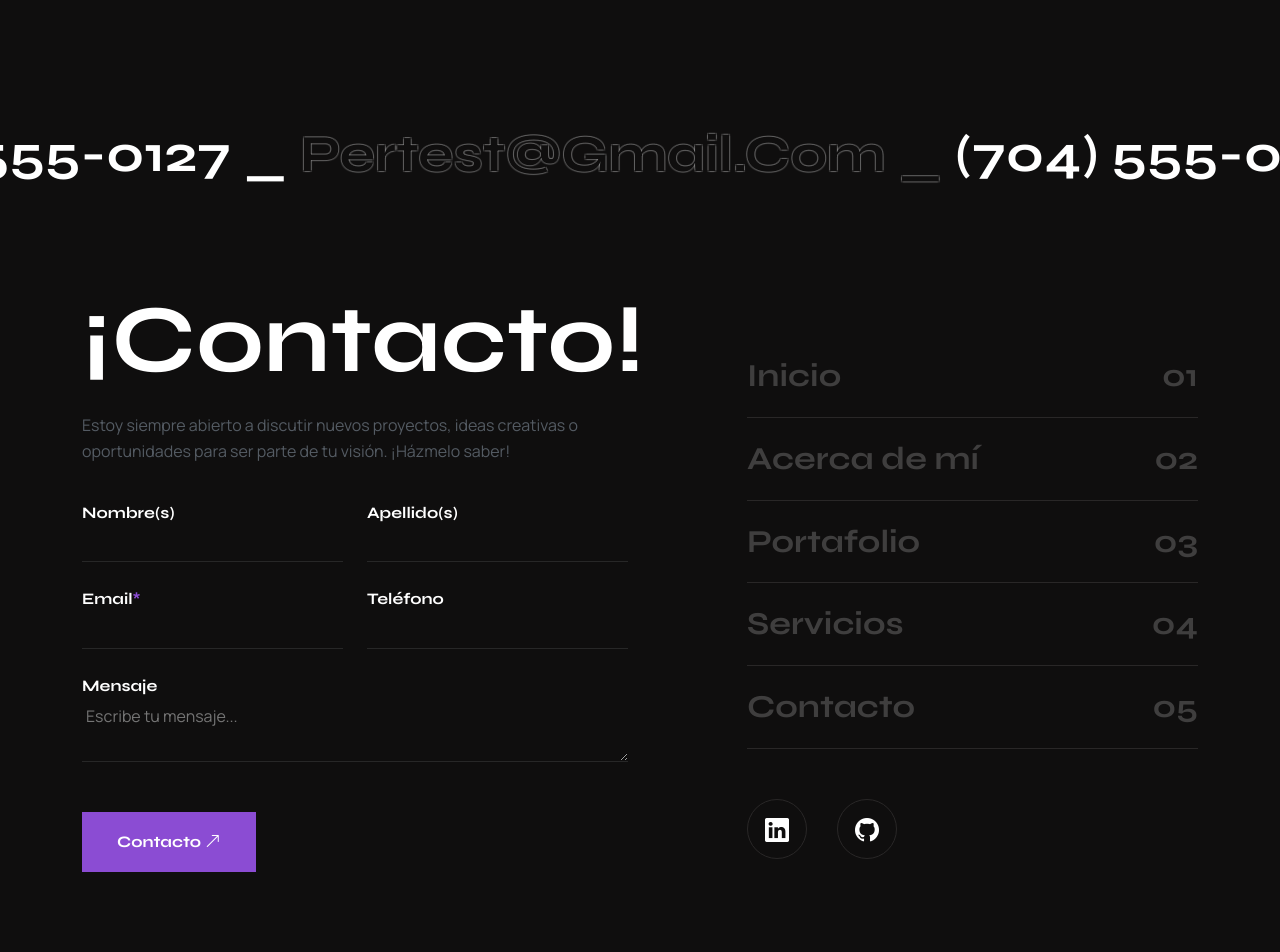
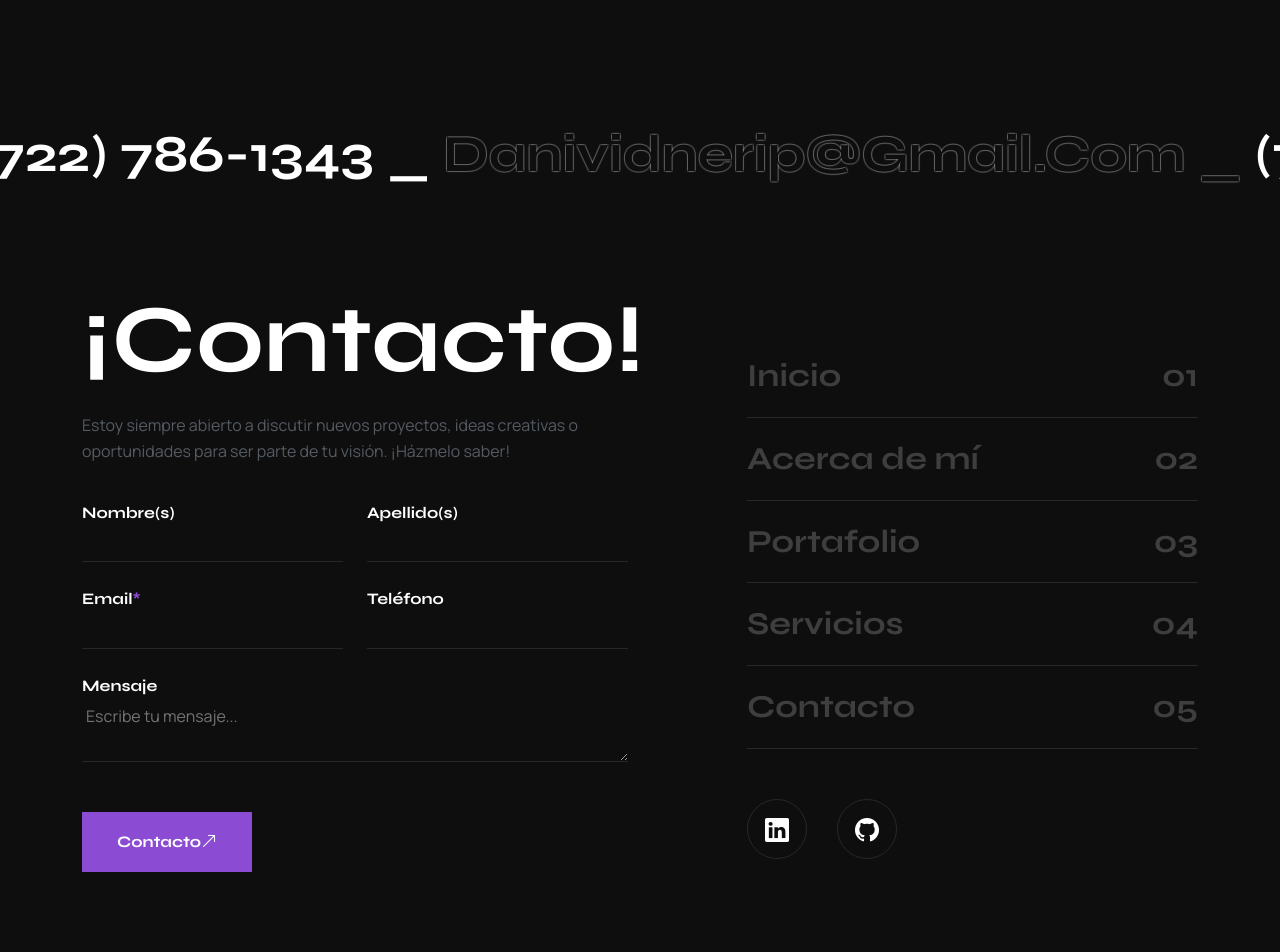
Before and after one commit to DanividN/Portafolio-Danivid, a React (Vite) app: page / in a window 1280 px wide. Shown: the part 6320-7272 px from the top of the page. Built offline with nearby package versions, Linux system fonts and the light colour scheme.

Commit message:
funcionamiento del apartado de contacto

```diff
--- a/package.json
+++ b/package.json
@@ -10,6 +10,7 @@
     "preview": "vite preview"
   },
   "dependencies": {
+    "@emailjs/browser": "^4.4.1",
     "@types/react-router-hash-link": "^2.4.9",
     "animate.css": "^4.1.1",
     "bootstrap": "^5.3.8",
--- a/src/components/contact.tsx
+++ b/src/components/contact.tsx
@@ -1,11 +1,9 @@
+import { useContactForm } from "@/hooks/useContactForm";
 import { menuList } from "@/lib/mockData/menuList";
 import { Link } from "react-router-dom";
-const contacts = [
-  { email: "Pertest@gmail.com", phone: "(704) 555-0127" },
-  { email: "Pertest@gmail.com", phone: "(704) 555-0127" },
-  { email: "Pertest@gmail.com", phone: "(704) 555-0127" },
-];
+const contacts = [{ email: "danividnerip@gmail.com", phone: "(722) 786-1343" }];
 const Contact = () => {
+  const { handleSubmit, isSubmitting, message } = useContactForm();
   return (
     <section id="contact" className="contact section-mt">
       <div className="marquee section-pt">
@@ -38,8 +36,7 @@ const Contact = () => {
             </p>
             <form
               id="contact-form"
-              action="send_email.php"
-              method="POST"
+              onSubmit={handleSubmit}
               className="wow fadeInLeft"
               data-wow-delay=".5s"
             >
@@ -116,10 +113,25 @@ const Contact = () => {
                   defaultValue={""}
                 />
               </div>
-              <button type="submit" className="bttn  bttn-theme">
-                Contacto <i className="bi bi-arrow-up-right" />
+              <button
+                type="submit"
+                className="bttn bttn-theme"
+                disabled={isSubmitting}
+              >
+                {isSubmitting ? "Enviando..." : "Contacto"}
+                <i className="bi bi-arrow-up-right" />
               </button>
             </form>
+            {message && (
+              <p
+                id="form-message"
+                className={
+                  message.includes("error") ? "text-danger" : "text-success"
+                }
+              >
+                {message}
+              </p>
+            )}
             <p id="form-message" />
           </div>
           <div className="col-lg-5 ms-auto my-auto">
--- /dev/null
+++ b/src/hooks/useContactForm.ts
@@ -0,0 +1,38 @@
+import { useState} from "react";
+import type { FormEvent } from "react";
+import emailjs from "@emailjs/browser";
+
+export const useContactForm = () => {
+  const [isSubmitting, setIsSubmitting] = useState(false);
+  const [message, setMessage] = useState("");
+
+  const handleSubmit = async (e: FormEvent<HTMLFormElement>) => {
+    e.preventDefault();
+    setIsSubmitting(true);
+    setMessage("");
+
+    const form = e.currentTarget;
+
+    try {
+      const result = await emailjs.sendForm(
+        "YOUR_SERVICE_ID",
+        "YOUR_TEMPLATE_ID",
+        form,
+        "YOUR_PUBLIC_KEY",
+      );
+
+      console.log("SUCCESS!", result.text);
+      setMessage("¡Mensaje enviado exitosamente! Te contactaré pronto.");
+      form.reset();
+    } catch (error) {
+      console.log("FAILED...", error);
+      setMessage(
+        "Hubo un error al enviar el mensaje. Por favor intenta de nuevo.",
+      );
+    } finally {
+      setIsSubmitting(false);
+    }
+  };
+
+  return { handleSubmit, isSubmitting, message };
+};
```
Also changed, not shown: 1 other file (tests, documents, lock files or other folders).
